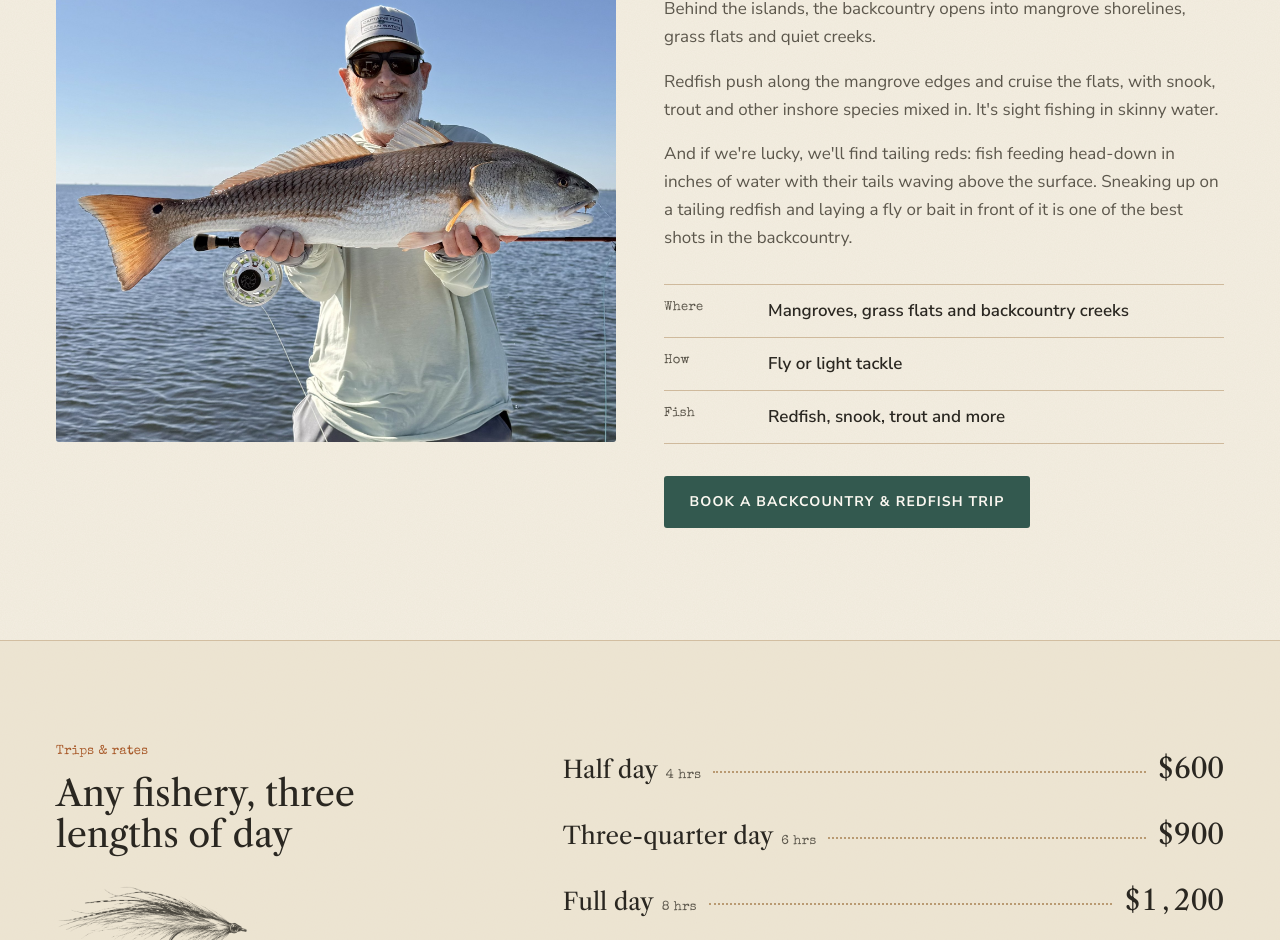
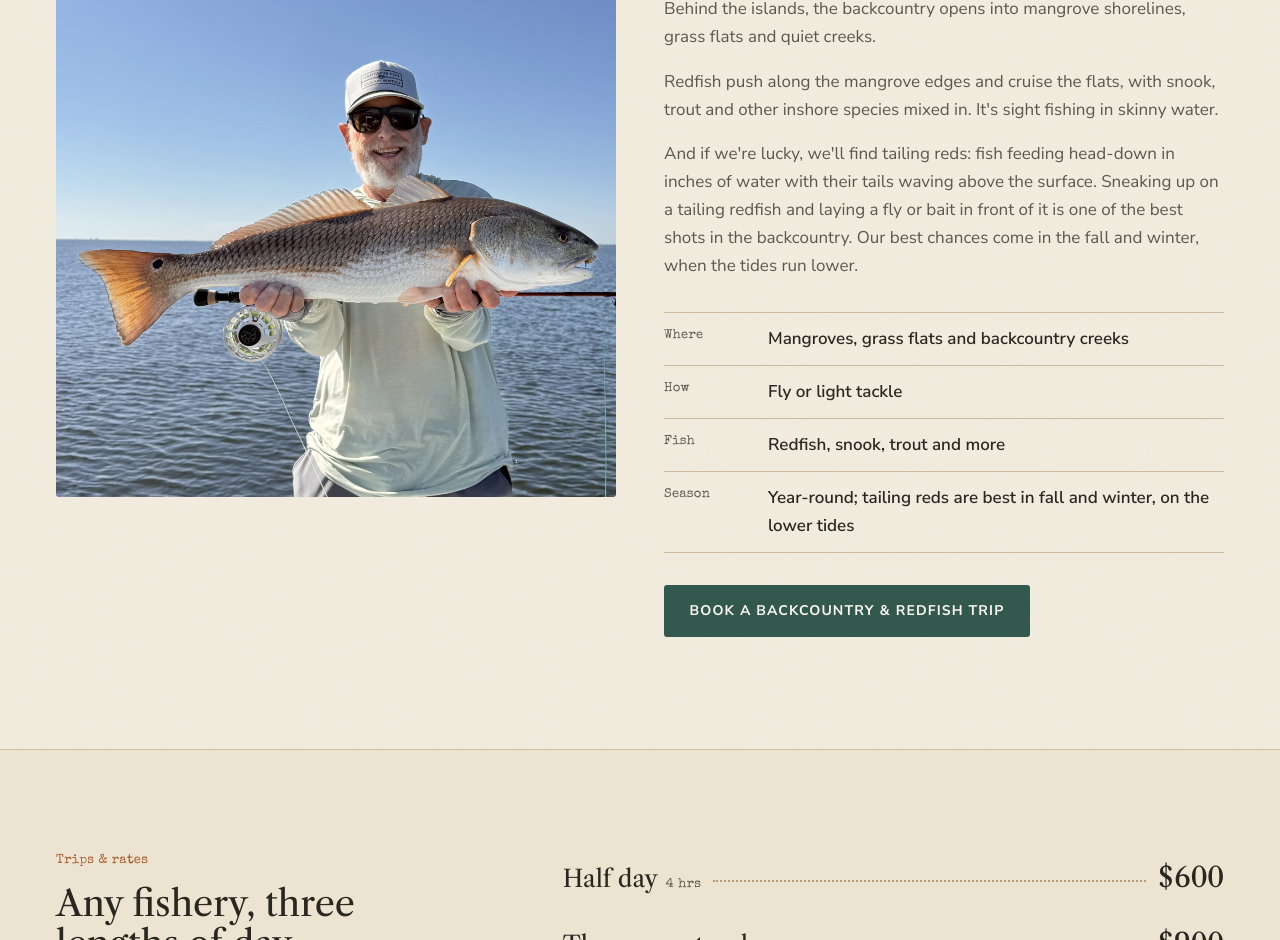
Before and after one commit to alexbaumann1108/https-github.com-nextlevelbuilder-ui-ux-pro-max-skill, a Next.js app in the folder frigate/website/: page /fishery in a window 1280 px wide. Shown: the part 2945-3885 px from the top of the page. Built offline with nearby package versions, Linux system fonts and the light colour scheme; no server answers.

Commit message:
Backcountry: tailing reds are best in fall and winter on lower tides
Co-Authored-By: Claude Opus 5.5 <noreply@anthropic.com>
Claude-Session: https://claude.ai/code/session_01E2XTvEi7G3cUwdy5bTAxUt

```diff
--- a/frigate/website/src/content/fishery.ts
+++ b/frigate/website/src/content/fishery.ts
@@ -84,13 +84,18 @@ export const experiences: Experience[] = [
     body: [
       "Behind the islands, the backcountry opens into mangrove shorelines, grass flats and quiet creeks.",
       "Redfish push along the mangrove edges and cruise the flats, with snook, trout and other inshore species mixed in. It's sight fishing in skinny water.",
-      "And if we're lucky, we'll find tailing reds: fish feeding head-down in inches of water with their tails waving above the surface. Sneaking up on a tailing redfish and laying a fly or bait in front of it is one of the best shots in the backcountry.",
+      "And if we're lucky, we'll find tailing reds: fish feeding head-down in inches of water with their tails waving above the surface. Sneaking up on a tailing redfish and laying a fly or bait in front of it is one of the best shots in the backcountry. Our best chances come in the fall and winter, when the tides run lower.",
     ],
     notes: [
       { label: "Where", value: "Mangroves, grass flats and backcountry creeks" },
       { label: "How", value: "Fly or light tackle" },
       { label: "Fish", value: "Redfish, snook, trout and more" },
+      { label: "Season", value: "Year-round; tailing reds are best in fall and winter, on the lower tides" },
     ],
+    season: {
+      label: "Tailing reds: best in fall and winter",
+      note: "The backcountry fishes year-round. Tailing redfish are best in the fall and winter, when the tides are lower.",
+    },
     photo: {
       src: "/photos/redfish-on-the-fly-backcountry.jpg",
       alt: "An angler holding a big redfish caught on a fly rod, calm water behind",
```
